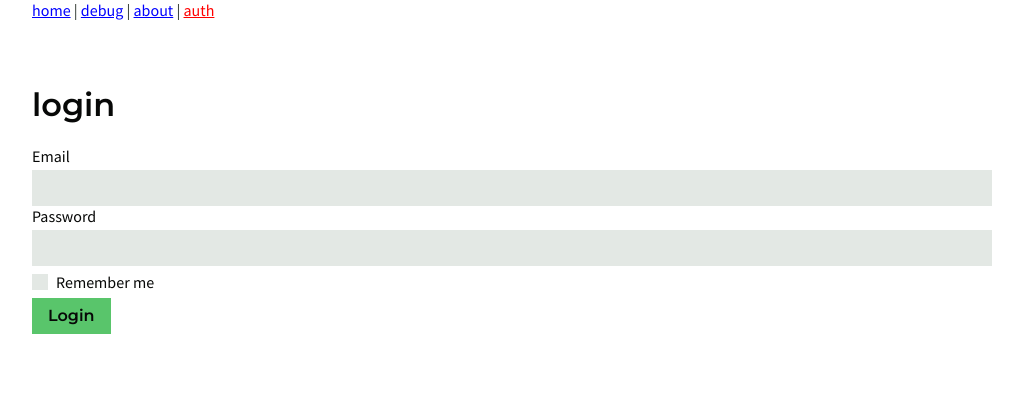
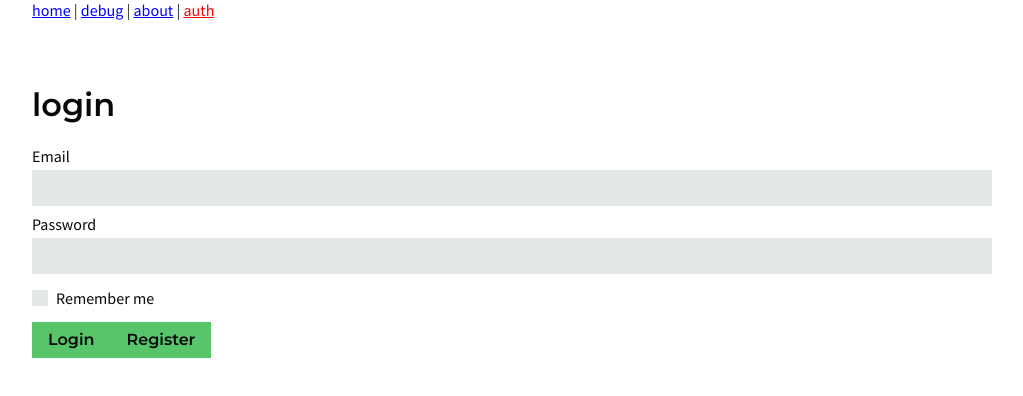
Before and after one commit to Davans01/Leiden_project, a Vue app: page /auth in a window 1280 px wide. Shown: the top 396 px of the page, without its empty margins (128-1151 px from the left). Built offline with nearby package versions, Linux system fonts and the light colour scheme; no server answers.

Commit message:
register page

```diff
--- a/src/components/base-button.vue
+++ b/src/components/base-button.vue
@@ -23,6 +23,7 @@ export default {
   min-height: 36px;
   max-height: 36px;
 
+  margin-top: 8px;
   padding: 0 14px;
   border: 2px solid transparent;
 
--- a/src/components/checkbox.vue
+++ b/src/components/checkbox.vue
@@ -52,6 +52,7 @@ export default {
 .checkbox {
   display: flex;
   align-items: center;
+  margin-top: 8px;
   height: 32px;
   user-select: none;
 }
--- a/src/components/text-input.vue
+++ b/src/components/text-input.vue
@@ -42,6 +42,7 @@ export default {
 @import "../vars.scss";
 
 .text-input {
+  margin-top: 8px;
   min-width: 0;
   display: flex;
   flex-direction: column;
--- a/src/router/index.js
+++ b/src/router/index.js
@@ -14,12 +14,17 @@ const routes = [
   {
     path: "/about",
     name: "about",
-    component: () => import("../views/about.vue"),
+    component: () => import("../views/about"),
   },
   {
     path: "/auth",
     name: "auth",
-    component: () => import("../views/auth.vue"),
+    component: () => import("../views/auth"),
+  },
+  {
+    path: "/auth/register",
+    name: "register",
+    component: () => import("../views/register"),
   },
 ]
 
--- a/src/store/modules/auth.js
+++ b/src/store/modules/auth.js
@@ -36,12 +36,13 @@ export const auth = {
     },
 
     async register(context, requestData) {
-      const { ok } = await request("POST /auth/login", requestData)
+      const { ok } = await request("POST /auth/register", requestData)
 
       if (ok) {
         context.dispatch("login", {
           email: requestData.email,
           password: requestData.password,
+          remember: false,
         })
       }
     },
--- a/src/views/auth.vue
+++ b/src/views/auth.vue
@@ -9,6 +9,9 @@
       <text-input type="password" label="Password" v-model="password" />
       <checkbox label="Remember me" v-model="remember" />
       <primary-button type="submit">Login</primary-button>
+      <router-link to="/auth/register" custom v-slot="{ navigate }">
+        <primary-button @click="navigate">Register</primary-button>
+      </router-link>
     </form>
   </page-wrapper>
 </template>
--- /dev/null
+++ b/src/views/register.vue
@@ -0,0 +1,40 @@
+<template>
+  <page-wrapper>
+    <h1>Register</h1>
+    <form @submit="register($event)">
+      <text-input type="email" label="Email" v-model="email" />
+      <text-input type="password" label="Password" v-model="password" />
+      <primary-button type="submit">Register</primary-button>
+    </form>
+  </page-wrapper>
+</template>
+
+<script>
+import PrimaryButton from "../components/primary-button"
+import TextInput from "../components/text-input"
+import PageWrapper from "../components/page-wrapper"
+
+export default {
+  name: "register",
+  components: {
+    PrimaryButton,
+    TextInput,
+    PageWrapper,
+  },
+  data() {
+    return {
+      email: "",
+      password: "",
+    }
+  },
+  methods: {
+    register(event) {
+      event.preventDefault()
+      this.$store.dispatch("register", {
+        email: this.email,
+        password: this.password,
+      })
+    },
+  },
+}
+</script>
```
